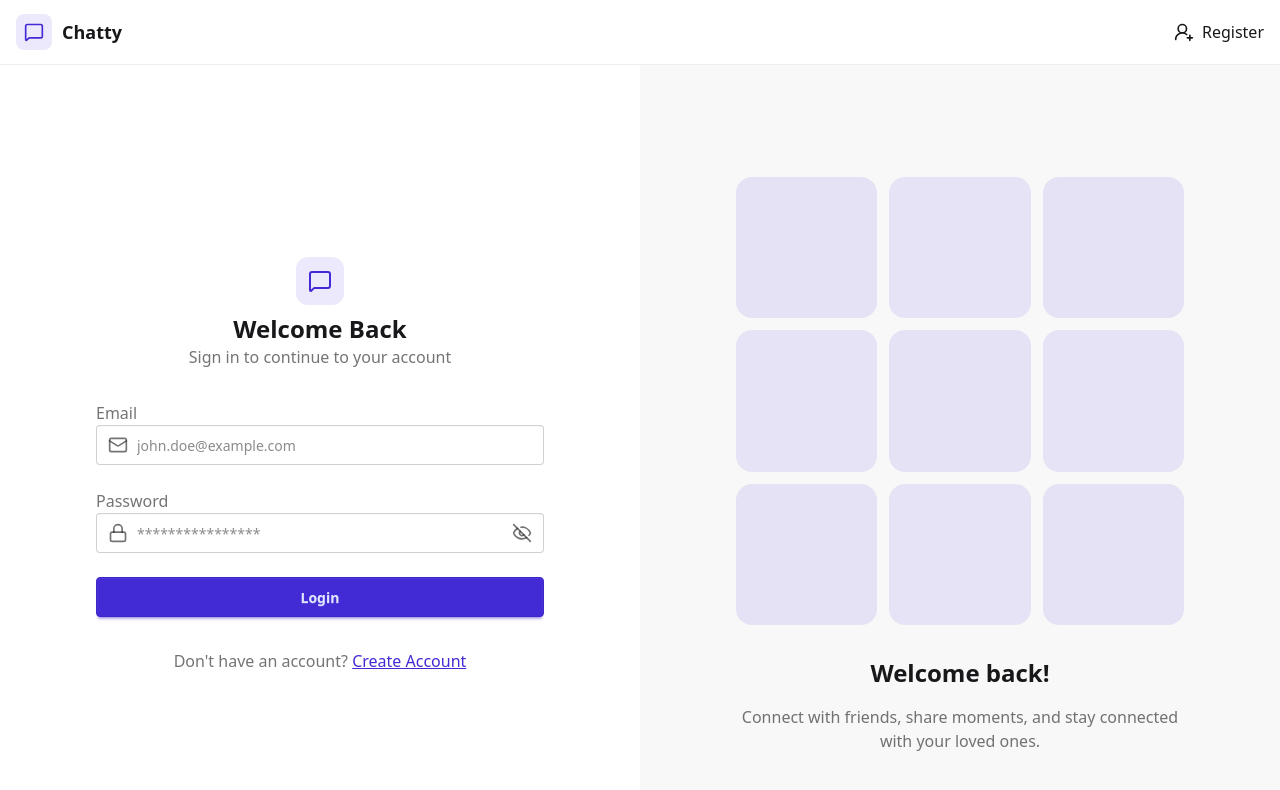
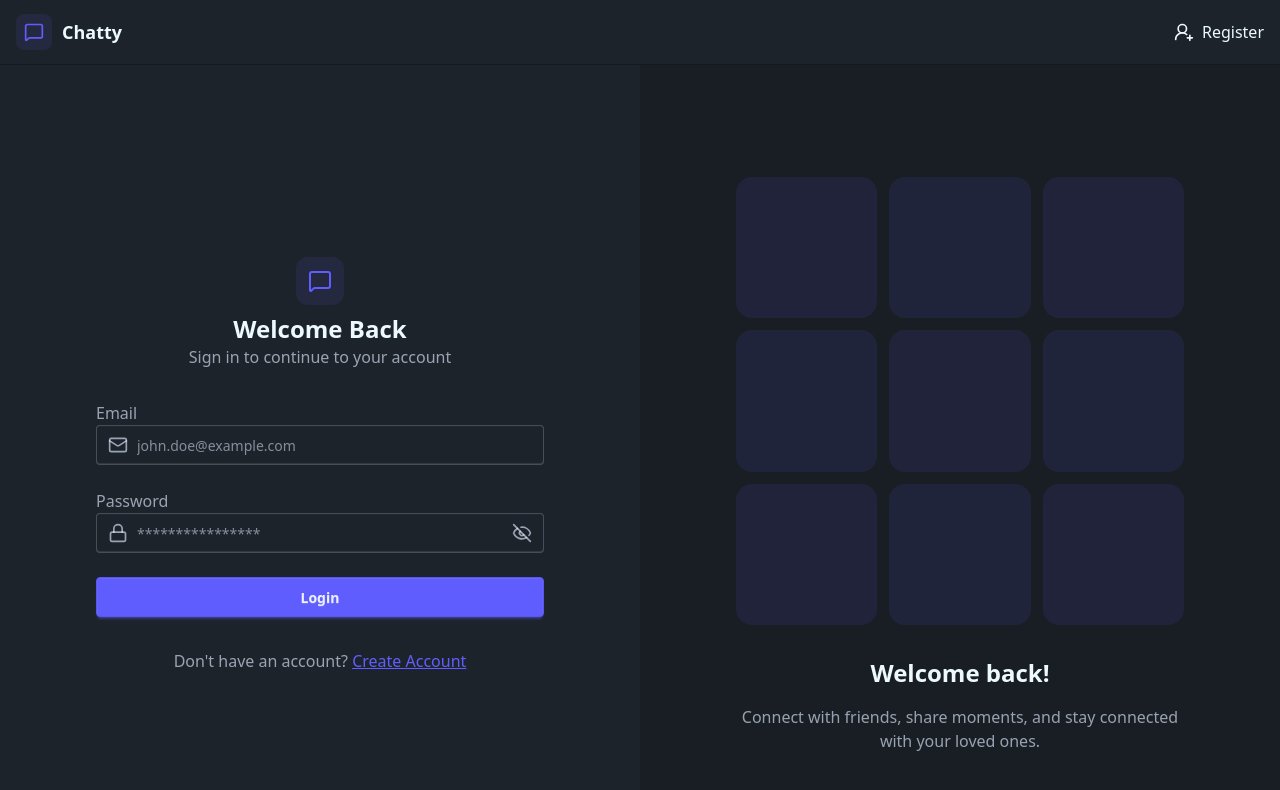
Before and after one commit to 0-FoxHunt-0/Chatty, a React (Vite) app in the folder frontend/: page /login in a window 1280 px wide. Shown: the top 790 px of the page. Built offline with nearby package versions, Linux system fonts and the light colour scheme.

Commit message:
feat: add theme store and enable all DaisyUI themes
- Add useThemeStore with theme persistence in localStorage
- Configure DaisyUI to include all available themes
- Initialize theme on app startup
- Set default theme in HTML

```diff
--- a/frontend/index.html
+++ b/frontend/index.html
@@ -1,5 +1,5 @@
 <!DOCTYPE html>
-<html lang="en">
+<html lang="en" data-theme="light">
   <head>
     <meta charset="UTF-8" />
     <link rel="icon" type="image/svg+xml" href="/vite.svg" />
--- a/frontend/src/App.tsx
+++ b/frontend/src/App.tsx
@@ -7,18 +7,23 @@ import Settings from "./pages/Settings";
 import Profile from "./pages/Profile";
 import { useEffect } from "react";
 import { useAuthStore } from "./store/useAuthStore";
+import { useThemeStore } from "./store/useThemeStore";
 import { Loader } from "lucide-react";
 import { Toaster } from "react-hot-toast";
 
 const App = () => {
   const { initializeAuth, user, isLoading, isInitialized } = useAuthStore();
+  const { initializeTheme } = useThemeStore();
 
   useEffect(() => {
+    // Initialize theme first
+    initializeTheme();
+
     // Initialize auth - checks cache first, only calls API if cache exists
     if (!isInitialized) {
       initializeAuth();
     }
-  }, [initializeAuth, isInitialized]);
+  }, [initializeAuth, isInitialized, initializeTheme]);
 
   // Show loading until initialization is complete
   if (!isInitialized || (isLoading && !user))
--- a/frontend/src/index.css
+++ b/frontend/src/index.css
@@ -1,5 +1,7 @@
 @import "tailwindcss";
-@plugin "daisyui";
+@plugin "daisyui" {
+  themes: all;
+}
 
 /* Prevent DarkReader from overriding styles */
 html {
--- /dev/null
+++ b/frontend/src/store/useThemeStore.ts
@@ -0,0 +1,85 @@
+import { create } from "zustand";
+
+interface IThemeStore {
+  theme: string;
+  setTheme: (theme: string) => void;
+  initializeTheme: () => void;
+}
+
+// All available DaisyUI themes
+export const DAISYUI_THEMES = [
+  "light",
+  "dark",
+  "cupcake",
+  "bumblebee",
+  "emerald",
+  "corporate",
+  "synthwave",
+  "retro",
+  "cyberpunk",
+  "valentine",
+  "halloween",
+  "garden",
+  "forest",
+  "aqua",
+  "lofi",
+  "pastel",
+  "fantasy",
+  "wireframe",
+  "black",
+  "luxury",
+  "dracula",
+  "cmyk",
+  "autumn",
+  "business",
+  "acid",
+  "lemonade",
+  "night",
+  "coffee",
+  "winter",
+  "dim",
+  "nord",
+  "sunset",
+] as const;
+
+const THEME_STORAGE_KEY = "daisyui-theme";
+
+// Helper functions for localStorage
+const getStoredTheme = (): string => {
+  if (typeof window === "undefined") return "dark";
+  try {
+    const stored = localStorage.getItem(THEME_STORAGE_KEY);
+    return stored || "dark";
+  } catch {
+    return "dark";
+  }
+};
+
+const setStoredTheme = (theme: string): void => {
+  if (typeof window === "undefined") return;
+  try {
+    localStorage.setItem(THEME_STORAGE_KEY, theme);
+  } catch {
+    // Ignore localStorage errors
+  }
+};
+
+export const useThemeStore = create<IThemeStore>((set) => ({
+  theme: getStoredTheme(),
+  setTheme: (theme: string) => {
+    set({ theme });
+    setStoredTheme(theme);
+    // Apply theme to HTML element
+    if (typeof document !== "undefined") {
+      document.documentElement.setAttribute("data-theme", theme);
+    }
+  },
+  initializeTheme: () => {
+    const storedTheme = getStoredTheme();
+    set({ theme: storedTheme });
+    // Apply theme to HTML element
+    if (typeof document !== "undefined") {
+      document.documentElement.setAttribute("data-theme", storedTheme);
+    }
+  },
+}));
```
